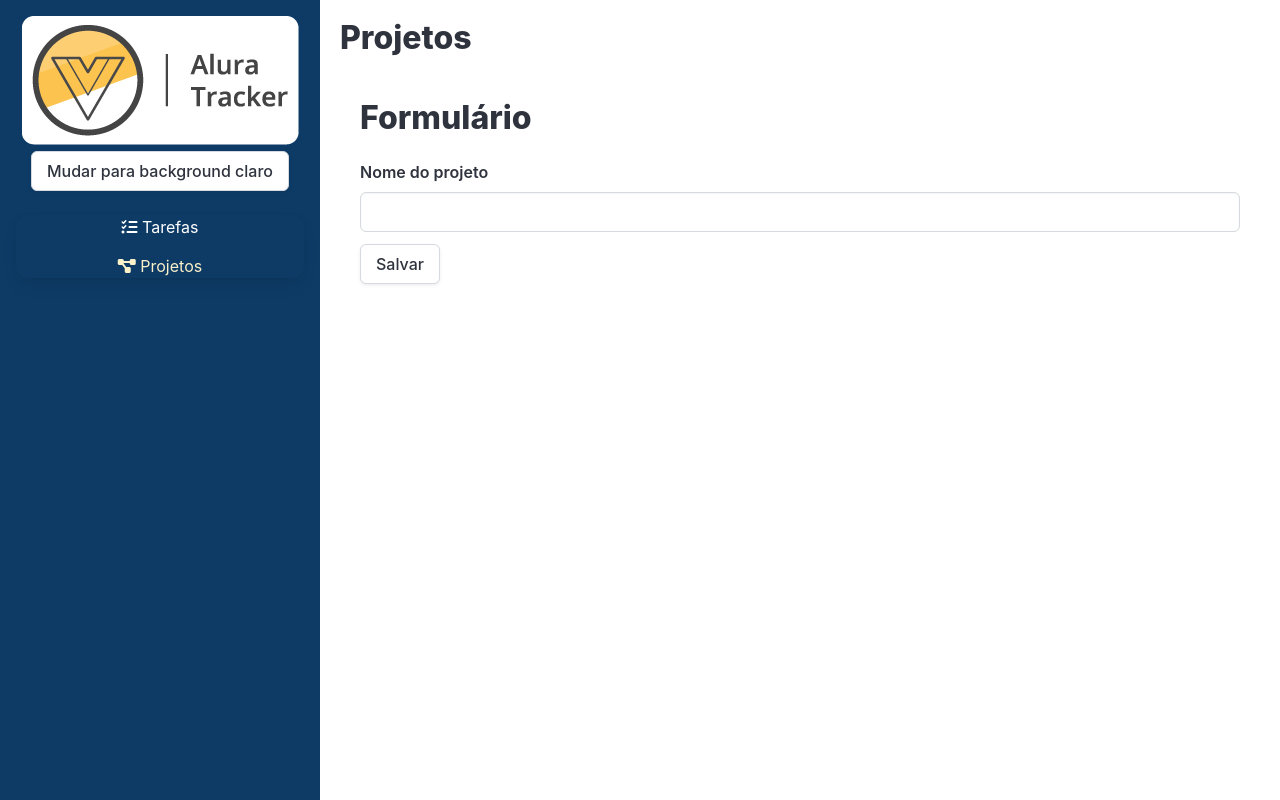
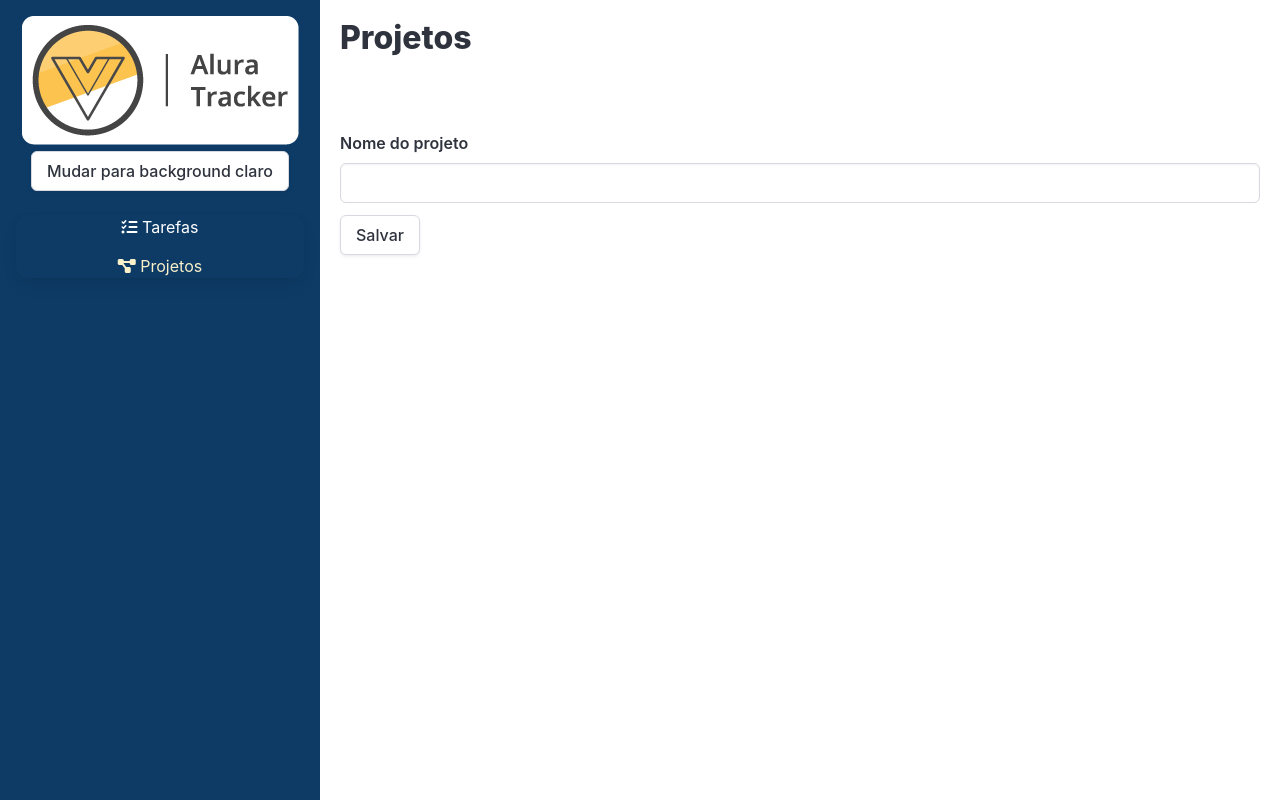
Before and after one commit to YuriCF1/Proj.Study-Vue-AluraTracker, a Vue app: page /#/projetos/novo in a window 1280 px wide. Built offline with nearby package versions, Linux system fonts and the light colour scheme.

Commit message:
Refactoring to add update function

```diff
--- a/src/Views/Projetos/Formulario.vue
+++ b/src/Views/Projetos/Formulario.vue
@@ -1,6 +1,6 @@
 <template lang="">
-  <section class="projetos">
-    <h1 class="title">Formulário</h1>
+  <section>
+    <h1 class="formulario-title">Formulário</h1>
     <form @submit.prevent="salvarProjeto">
       <div class="field">
         <label class="label" for="nomeDoProjeto"> Nome do projeto </label>
@@ -68,7 +68,10 @@ export default defineComponent({
 });
 </script>
 <style scoped>
-.projetos {
-  padding: 1.25rem;
+.formulario-title {
+  font-weight: 600;
+  font-size: 1.5rem;
+  margin-bottom: 15px;
+  color: #fff;
 }
 </style>
```
